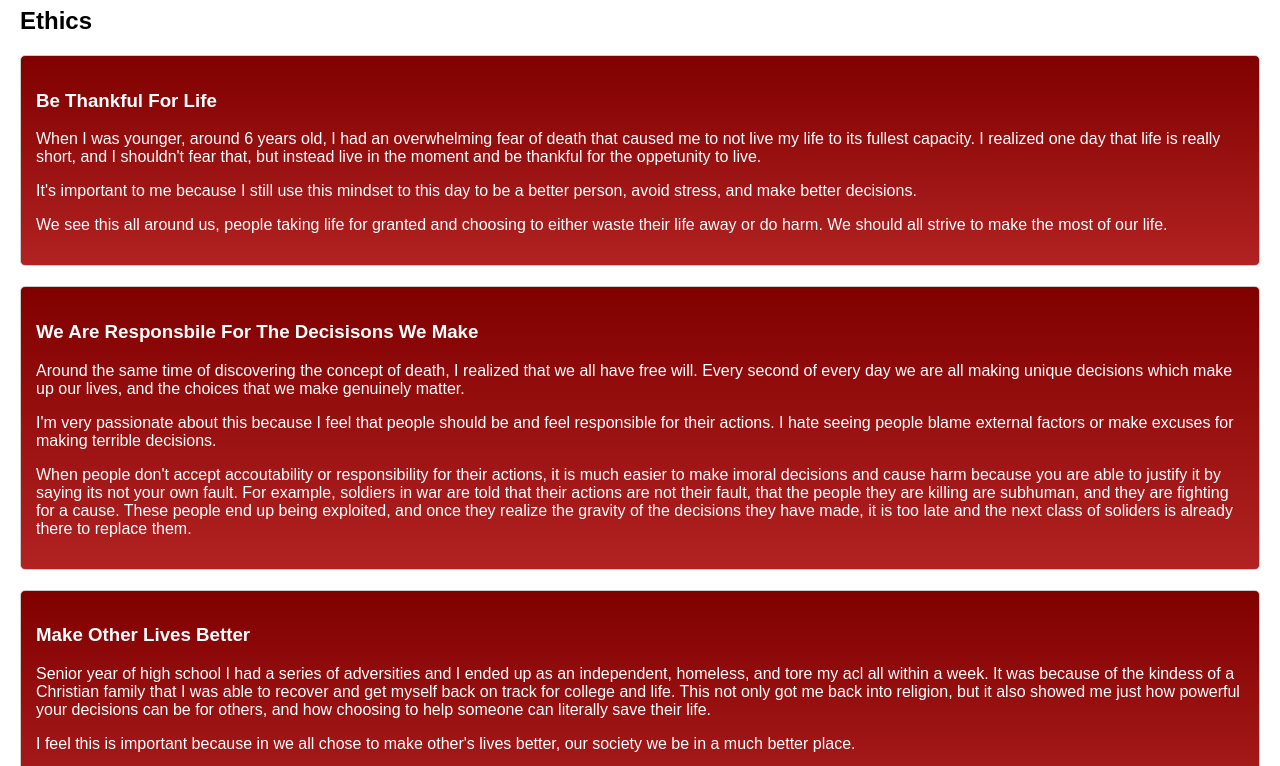
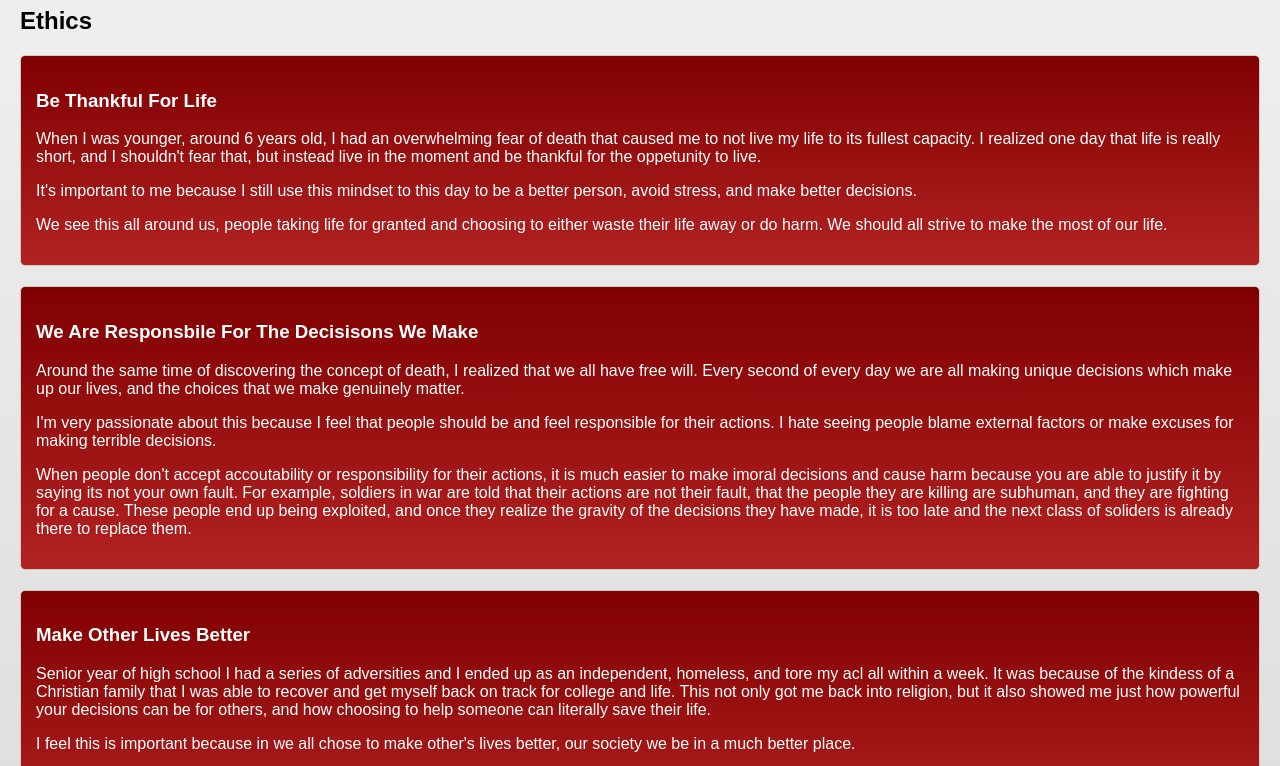
Before and after one commit to dustink5678/ITEC101Ethics, a plain HTML site: page index.html in a window 1280 px wide. Shown: the part 73-839 px from the top of the page. Drawn offline with Linux system fonts and the light colour scheme.

Commit message:
Update index.html

```diff
--- a/index.html
+++ b/index.html
@@ -8,6 +8,7 @@
         body {
             font-family: Arial, sans-serif;
             margin: 20px;
+            background: linear-gradient(to bottom, #f0f0f0, #d3d3d3); /* Light grey gradient */
         }
         header {
             text-align: center; /* Center the header */
```
